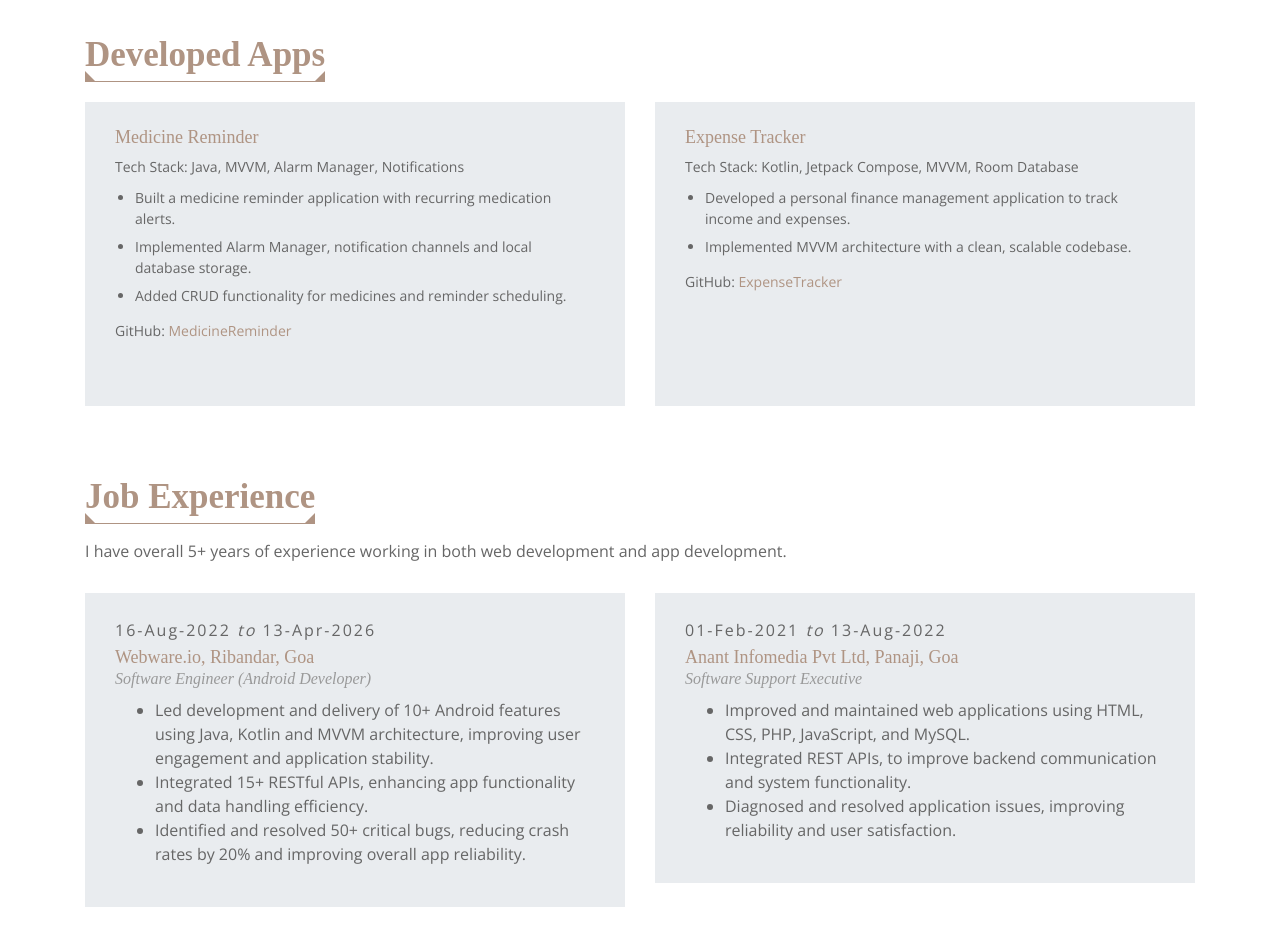
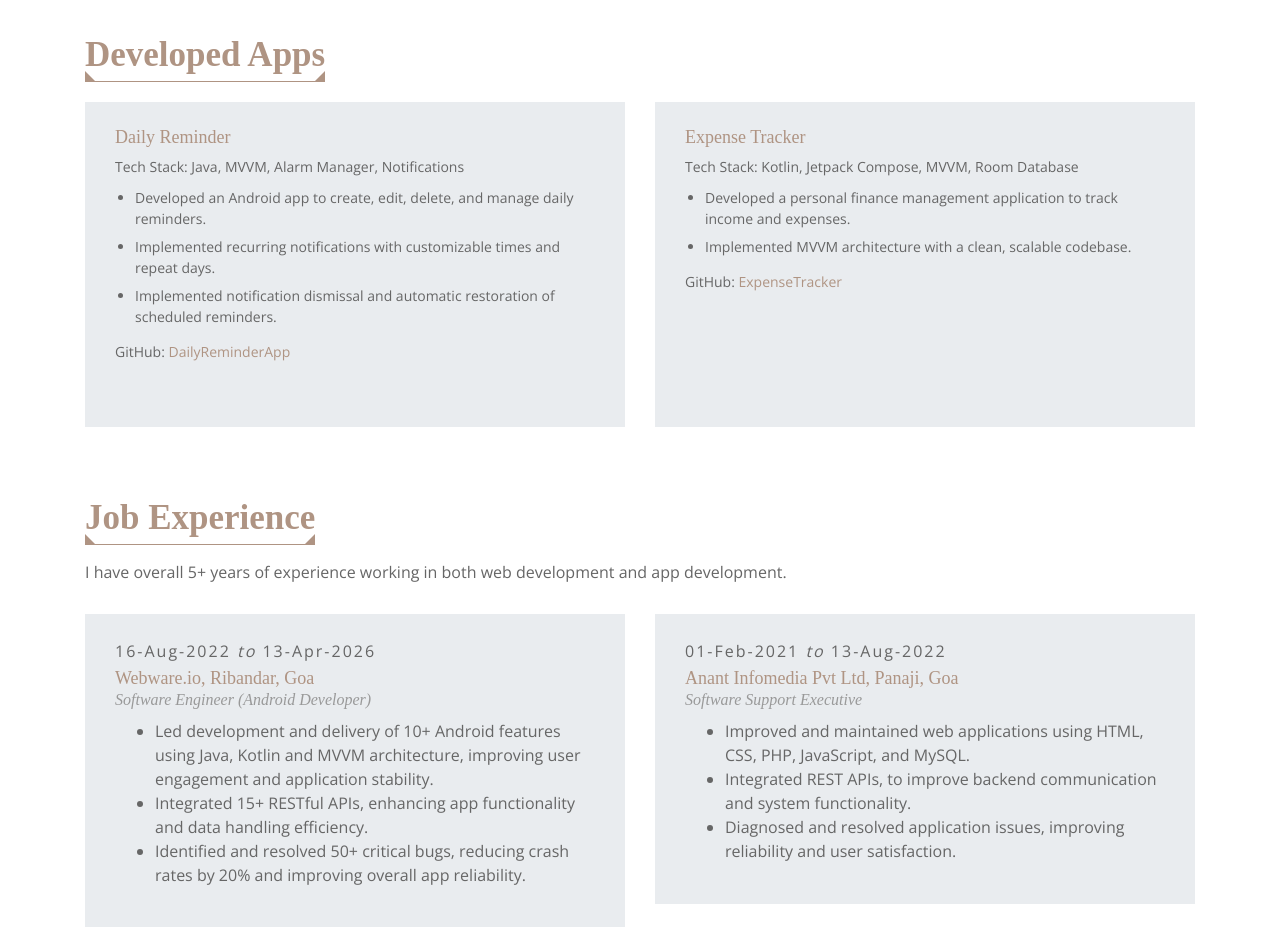
Before and after one commit to pradnyasawantp/MyPortfolio, a plain HTML site: page index.html in a window 1280 px wide. Shown: the part 2800-3727 px from the top of the page. Drawn offline with nearby package versions, Linux system fonts and the light colour scheme; a web font is replaced by a local one.

Commit message:
Updated the index file with minor changes

```diff
--- a/index.html
+++ b/index.html
@@ -384,14 +384,14 @@
             <div class="row">
                 <div class="col-md-6">
                     <article class="project-panel">
-                        <h4>Medicine Reminder</h4>
+                        <h4>Daily Reminder</h4>
                         <p><strong>Tech Stack:</strong> Java, MVVM, Alarm Manager, Notifications</p>
                         <ul>
-                            <li>Built a medicine reminder application with recurring medication alerts.</li>
-                            <li>Implemented Alarm Manager, notification channels and local database storage.</li>
-                            <li>Added CRUD functionality for medicines and reminder scheduling.</li>
+                            <li>Developed an Android app to create, edit, delete, and manage daily reminders.</li>
+                            <li>Implemented recurring notifications with customizable times and repeat days.</li>
+                            <li>Implemented notification dismissal and automatic restoration of scheduled reminders.</li>
                         </ul>
-                        <p class="project-link"><strong>GitHub:</strong> <a href="https://github.com/pradnyasawantp/MedicineReminder" target="_blank" rel="noopener noreferrer">MedicineReminder</a></p>
+                        <p class="project-link"><strong>GitHub:</strong> <a href="https://github.com/pradnyasawantp/DailyReminderApp" target="_blank" rel="noopener noreferrer">DailyReminderApp</a></p>
                     </article>
                 </div>
                 <div class="col-md-6">
```
